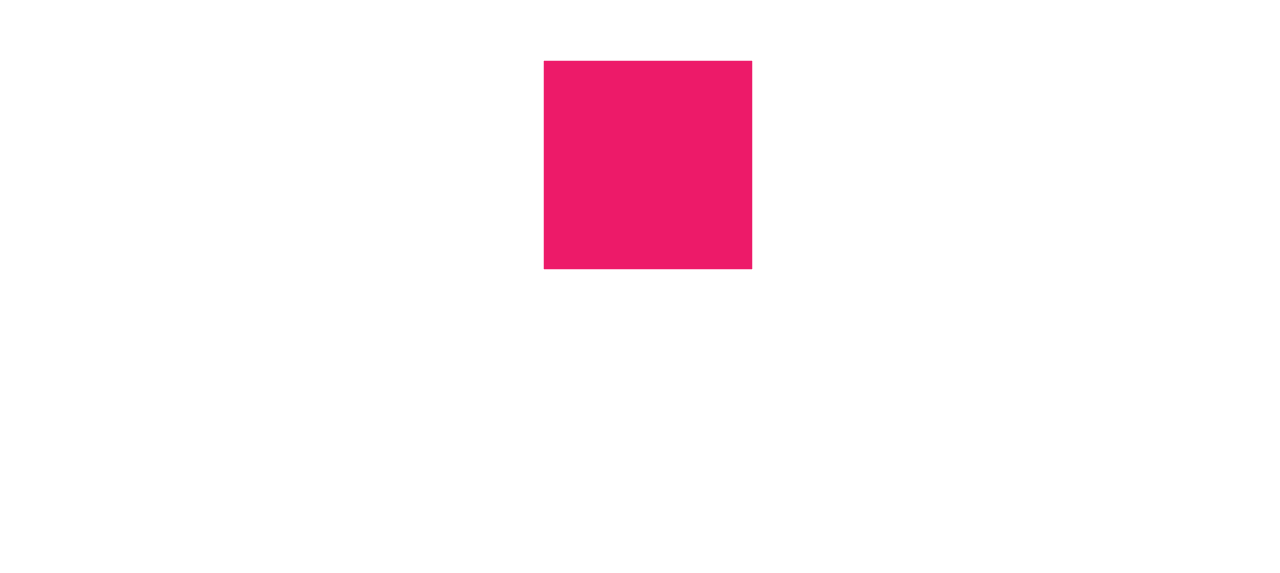
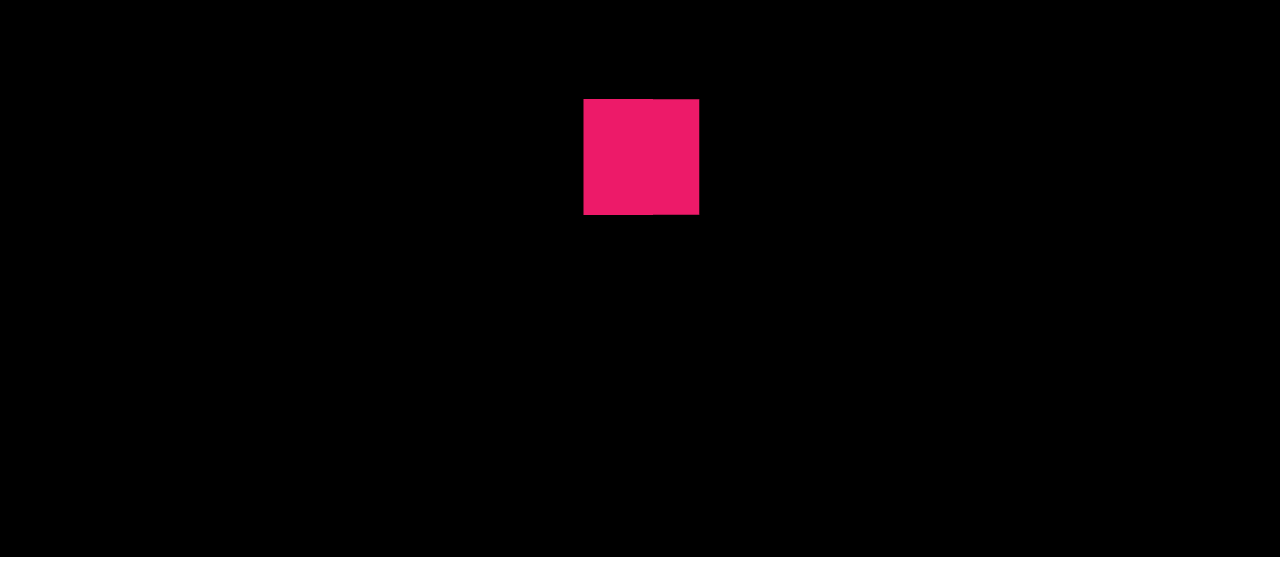
Before and after one commit to JiwonChoi1017/Practice-React-Three-Fiber, a React (Create React App) app: page / in a window 1280 px wide. Shown: the part 243-816 px from the top of the page. Built offline with nearby package versions, Linux system fonts and the light colour scheme.

Commit message:
画面をリサイズさせる方法学習

```diff
--- a/src/App.tsx
+++ b/src/App.tsx
@@ -1,13 +1,19 @@
+import "./styles/style.css";
+
 import { Cursor, Sizes } from "./Common";
-import React, { useState } from "react";
+import React, { useEffect, useState } from "react";
 
-import PerspectiveCamera from "./components/camera/PerspectiveCamera";
+import Resizing from "./components/resizing/Resizing";
 
+/**
+ * App.
+ * @return App.
+ */
 function App() {
-  const sizes: Sizes = {
+  const [sizes, setSizes] = useState<Sizes>({
     width: window.innerWidth,
     height: window.innerHeight,
-  };
+  });
   const [cursor, setCursor] = useState<Cursor>({ x: 0, y: 0 });
   const changeCursorHandler = (event: React.PointerEvent<HTMLDivElement>) => {
     setCursor({
@@ -18,13 +24,18 @@ function App() {
     });
   };
 
-  return (
-    <PerspectiveCamera
-      sizes={sizes}
-      cursor={cursor}
-      onChangeCursor={changeCursorHandler}
-    />
-  );
+  useEffect(() => {
+    const resizeHandler = () => {
+      setSizes({
+        width: window.innerWidth,
+        height: window.innerHeight,
+      });
+    };
+    window.addEventListener("resize", resizeHandler);
+    return () => window.removeEventListener("resize", resizeHandler);
+  }, []);
+
+  return <Resizing sizes={sizes} />;
 }
 
 export default App;
--- /dev/null
+++ b/src/components/resizing/Resizing.tsx
@@ -0,0 +1,124 @@
+/* eslint-disable react/no-unknown-property */
+
+import { Canvas, useFrame } from "@react-three/fiber";
+import React, { useRef } from "react";
+
+import { OrbitControls } from "@react-three/drei";
+import { Sizes } from "../../Common";
+import classes from "../../styles/Global.module.css";
+
+/**
+ * Props.
+ */
+interface Props {
+  sizes: Sizes;
+}
+
+/**
+ * DocumentWithFullscreen.
+ */
+interface DocumentWithFullscreen extends Document {
+  webkitFullscreenElement?: Element;
+  webkitExitFullscreen?: () => void;
+}
+
+/**
+ * DocumentElementWithFullscreen.
+ */
+interface DocumentElementWithFullscreen extends HTMLCanvasElement {
+  webkitRequestFullscreen?: () => void;
+}
+
+/**
+ * フルスクリーンか.
+ */
+const isFullscreen = () => {
+  const doc = document as DocumentWithFullscreen;
+  return !!(doc.fullscreenElement || doc.webkitFullscreenElement);
+};
+
+/**
+ * フルスクリーン表示を行う.
+ */
+const requestFullscreen = (element: DocumentElementWithFullscreen) => {
+  if (element.requestFullscreen) {
+    element.requestFullscreen();
+  } else if (element.webkitRequestFullscreen) {
+    element.webkitRequestFullscreen();
+  }
+};
+
+/**
+ * フルスクリーン解除を行う.
+ */
+const exitFullscreen = (doc: DocumentWithFullscreen) => {
+  if (doc.exitFullscreen) {
+    doc.exitFullscreen();
+  } else if (doc.webkitExitFullscreen) {
+    doc.webkitExitFullscreen();
+  }
+};
+
+/**
+ * ダブルクリック時に実行するメソッド.
+ * @param {event} マウスイベント
+ */
+const onDoubleClick = (event: React.MouseEvent<HTMLDivElement, MouseEvent>) => {
+  const target = event.target as HTMLCanvasElement;
+
+  if (!isFullscreen()) {
+    requestFullscreen(target);
+  } else {
+    exitFullscreen(document);
+  }
+};
+
+/**
+ * キューブ.
+ * @return Cube
+ */
+const Cube = () => {
+  const cubeRef = useRef<THREE.Mesh>(null);
+
+  useFrame((state) => {
+    const elapsedTime = state.clock.getElapsedTime();
+    if (!cubeRef.current) {
+      return;
+    }
+    state.camera.lookAt(cubeRef.current.position);
+    cubeRef.current.rotation.y = elapsedTime;
+  });
+
+  const object = (
+    <mesh ref={cubeRef}>
+      <boxGeometry args={[1, 1, 1, 5, 5, 5]} />
+      <meshBasicMaterial color="#e91e63" />
+    </mesh>
+  );
+  return object;
+};
+
+/**
+ * 画面をリサイズ.
+ * @param {object} sizes 画面サイズ
+ * @return Resizing.
+ */
+const Resizing = ({ sizes }: Props) => {
+  return (
+    <div
+      style={{ width: sizes.width, height: sizes.height }}
+      className={classes.canvas_new}
+    >
+      <Canvas
+        gl={{ pixelRatio: Math.min(window.devicePixelRatio, 2) }}
+        onDoubleClick={(event) => onDoubleClick(event)}
+      >
+        <color attach="background" args={["black"]} />
+        <Cube />
+        <OrbitControls />
+      </Canvas>
+    </div>
+  );
+};
+
+export default Resizing;
--- /dev/null
+++ b/src/styles/style.css
@@ -0,0 +1,9 @@
+* {
+  margin: 0;
+  padding: 0;
+}
+
+html,
+body {
+  overflow: hidden;
+}
```
